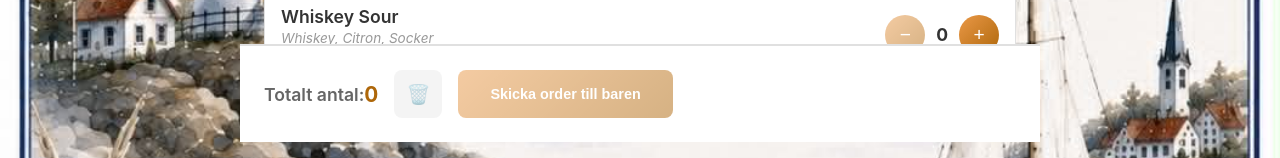
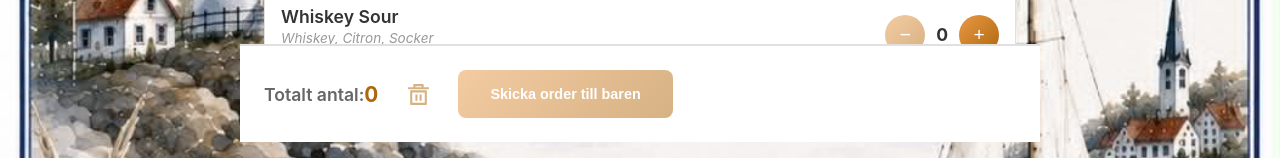
Before and after one commit to KiwiComp/wedding-guests, a React (Create React App) app: page /#/table/1 in a window 1280 px wide. Shown: the part 674-832 px from the top of the page. Built offline with nearby package versions, Linux system fonts and the light colour scheme; no server answers.

Commit message:
Added react icons. Changed bin icon. Removed background colour for discard button.

```diff
--- a/package.json
+++ b/package.json
@@ -11,6 +11,7 @@
     "firebase": "^12.15.0",
     "react": "^19.2.7",
     "react-dom": "^19.2.7",
+    "react-icons": "^5.6.0",
     "react-router-dom": "^7.18.0",
     "react-scripts": "5.0.1",
     "web-vitals": "^2.1.4"
--- a/src/components/TableOrder/TableOrder.css
+++ b/src/components/TableOrder/TableOrder.css
@@ -209,8 +209,8 @@
 }
 
 .discard-button {
-  background: var(--accent-error);
-  color: white;
+  background: transparent;
+  color: var(--accent-warm);
   border: none;
   border-radius: 8px;
   font-size: 1.2rem;
@@ -227,7 +227,6 @@
 }
 
 .discard-button:hover:not(:disabled) {
-  background: var(--accent-error);
   transform: translateY(-2px);
   box-shadow: 0 10px 25px rgba(255, 107, 107, 0.3);
 }
--- a/src/components/TableOrder/TableOrder.jsx
+++ b/src/components/TableOrder/TableOrder.jsx
@@ -1,4 +1,5 @@
 import React, { useState } from 'react';
+import { RiDeleteBin5Line } from "react-icons/ri";
 import { useParams } from 'react-router-dom';
 import { getDrinksByCategory } from '../../constants/drinks';
 import { submitOrder } from '../../services/firestoreService';
@@ -157,7 +158,8 @@ const TableOrder = () => {
               disabled={getTotalItems() === 0}
               title="Delete all drinks"
             >
-              🗑️
+              {/* 🗑️ */}
+              <RiDeleteBin5Line size={25}/>
             </button>
             <button
               className="submit-button"
```
Also changed, not shown: 1 other file (tests, documents, lock files or other folders).
